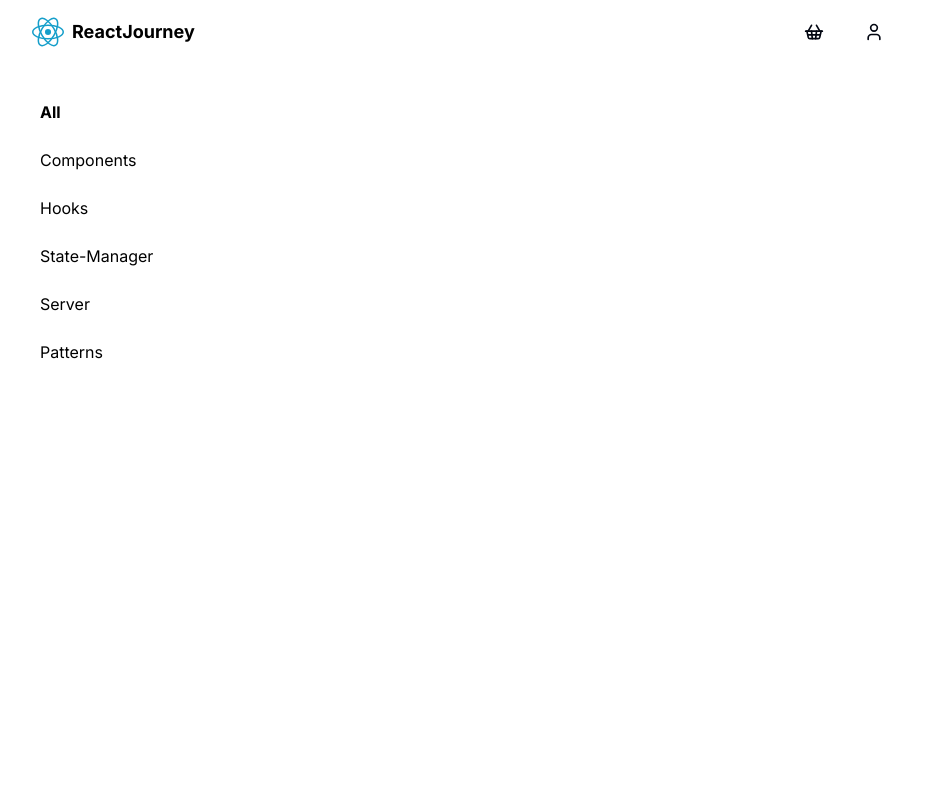
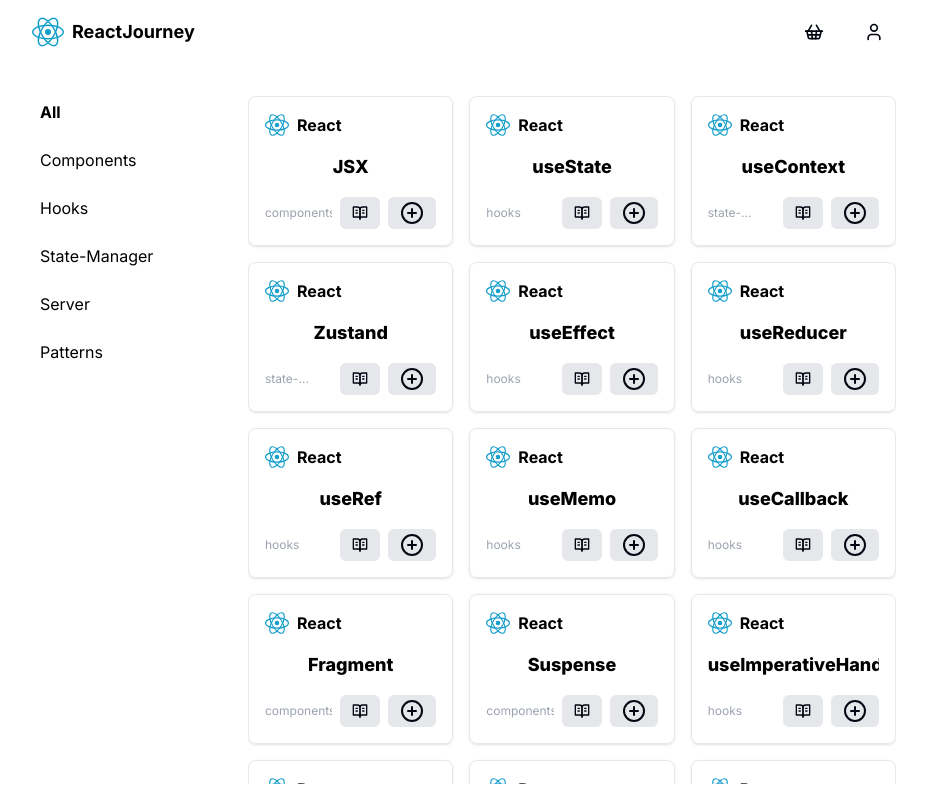
Before and after one commit to Fanou59/workshop-component, a Next.js app: page / in a window 1280 px wide. Shown: the whole page, without its empty margins (176-1103 px from the left). Built offline with nearby package versions, Linux system fonts and the light colour scheme.

Commit message:
Affichage des cards

```diff
--- a/app/page.jsx
+++ b/app/page.jsx
@@ -1,5 +1,7 @@
+import { Card } from "@/src/Card";
 import { Header } from "@/src/Header";
 import { Navbar } from "@/src/Navbar";
+import { REACT_CARDS } from "@/src/ReactCards";
 
 export default function Home() {
   return (
@@ -7,6 +9,20 @@
       <Header />
       <div className="mb-4 mt-8 flex flex-1 gap-4 overflow-auto max-lg:flex-col">
         <Navbar />
+        <div className="size-full overflow-auto">
+          <div className="grid h-fit w-full grid-cols-1 gap-4 md:grid-cols-2 lg:grid-cols-3">
+            {/* On doit afficher autant de card que le fichier ReactCards contien d'entrée */}
+            {REACT_CARDS.map((card, index) => (
+              <Card
+                key={card.index}
+                name={card.name}
+                category={card.category}
+                url={card.url}
+              />
+            ))}
+            {/* <Card /> */}
+          </div>
+        </div>
       </div>
     </main>
   );
--- /dev/null
+++ b/src/Card.jsx
@@ -0,0 +1,39 @@
+import { ReactSvg } from "./ReactSvg";
+import Link from "next/link";
+import { BookOpenText, PlusCircle } from "lucide-react";
+import { Button } from "./Button";
+
+export const Card = ({ name, category, url }) => {
+  return (
+    <div className="flex flex-col items-center justify-center gap-4 rounded-lg border p-4 shadow transition-colors hover:border-gray-300 hover:bg-gray-100">
+      <div className="flex w-full items-center gap-2">
+        <ReactSvg size={24} />
+        <p className="text-base font-bold">React</p>
+      </div>
+
+      {/* Doit s'afficher dynamiquement via ReactCards et name */}
+      <p className="line-clamp-1 w-full overflow-hidden text-ellipsis text-center text-lg font-extrabold">
+        {name}
+      </p>
+
+      <div className="flex w-full items-center gap-2">
+        {/* doit s'afficher dynamiquement via ReactCards et category  */}
+        <p className="line-clamp-1 text-start text-xs text-gray-400 ">
+          {" "}
+          {category}
+        </p>
+
+        {/* Le lien doit provenir de ReactCars et url */}
+        <Link
+          className="inline-flex items-center justify-center rounded-md px-3 py-1.5 ring-indigo-500 ring-offset-2 focus:outline-none focus:ring bg-gray-200 text-gray-950 hover:bg-gray-300 h-8 text-sm font-semibold ml-auto"
+          href={`${url}`}
+        >
+          <BookOpenText size={16} />
+        </Link>
+        <Button variant="plus">
+          <PlusCircle />
+        </Button>
+      </div>
+    </div>
+  );
+};
--- a/src/Navbar.jsx
+++ b/src/Navbar.jsx
@@ -4,7 +4,10 @@
 import Link from "next/link";
 import clsx from "clsx";
 
-const uniqueCategories = [...new Set(REACT_CARDS.map((card) => card.category))];
+const uniqueCategories = [
+  "All",
+  ...new Set(REACT_CARDS.map((card) => card.category)),
+];
 
 export const Navbar = () => {
   return (
--- a/src/ReactCards.jsx
+++ b/src/ReactCards.js
@@ -1,8 +1,4 @@
 export const REACT_CARDS = [
-  {
-    name: "All",
-    category: "All",
-  },
   {
     name: "JSX",
     category: "components",
```
